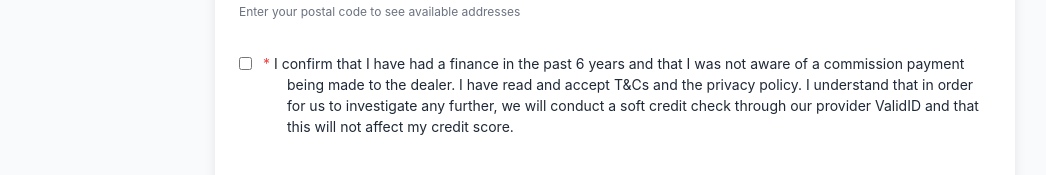
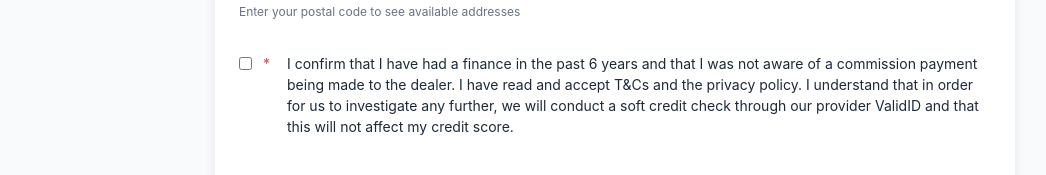
Before and after one commit to mastercode-io/cml_client_portal, a React (Create React App) app in the folder src/frontend/: page / in a window 1280 px wide. Shown: the part 752-927 px from the top of the page, without its empty margins (25-1071 px from the left). Built offline with nearby package versions, Linux system fonts and the light colour scheme.

Commit message:
Align checkbox text properly with asterisk to the left

```diff
--- a/src/frontend/src/components/CreditSearchForm.css
+++ b/src/frontend/src/components/CreditSearchForm.css
@@ -186,16 +186,17 @@
 .checkbox-indent .checkbox-label {
   display: block;
   padding-left: 1.5rem;
-  text-indent: -1.5rem;
 }
 
-.checkbox-indent .checkbox-label span.text-red-500 {
-  position: relative;
-  display: inline;
-  left: auto;
-  top: auto;
-  margin-right: 0.25rem;
+.checkbox-indent .checkbox-label .text-red-500 {
+  position: absolute;
+  left: 0;
   color: #ef4444;
+}
+
+.checkbox-indent .checkbox-label .checkbox-text {
+  display: block;
+  text-indent: 0;
 }
 
 .checkbox-indent .error-message {
--- a/src/frontend/src/components/ui/checkbox-field.jsx
+++ b/src/frontend/src/components/ui/checkbox-field.jsx
@@ -32,7 +32,7 @@ const CheckboxField = ({ label, helpText, required, ...props }) => {
         />
         <label htmlFor={name} className="checkbox-label">
           {required && <span className="text-red-500">*</span>}
-          {label}
+          <span className="checkbox-text">{label}</span>
         </label>
       </div>
       {helpText && <div className="help-text">{helpText}</div>}
```
